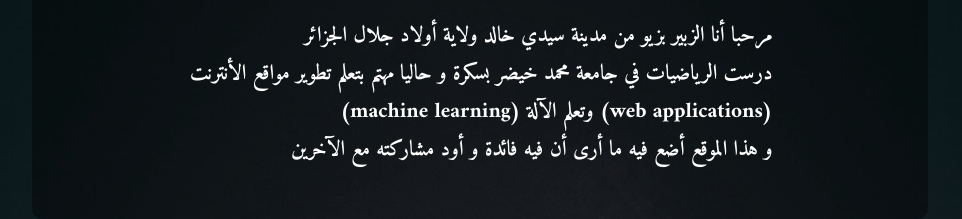
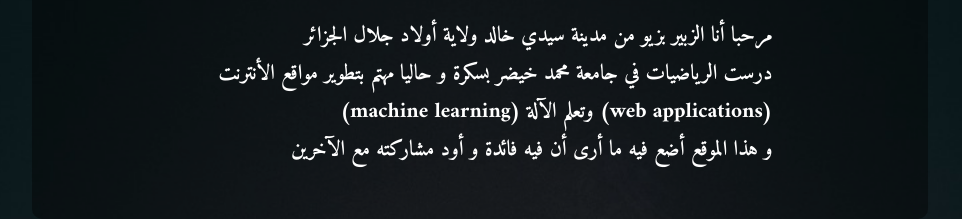
Before and after one commit to ezzobir/ezzobir.github.io, a plain HTML site: page index.html in a window 1280 px wide. Shown: the part 309-528 px from the top of the page, without its empty margins (160-1122 px from the left). Drawn offline with Linux system fonts and the light colour scheme; a web font is replaced by a local one.

Commit message:
add some modifications

```diff
--- a/index.html
+++ b/index.html
@@ -52,7 +52,7 @@
                 مرحبا أنا الزبير بزيو من مدينة سيدي خالد ولاية أولاد جلال الجزائر
                 <br>
                 درست الرياضيات في جامعة محمد خيضر بسكرة و حاليا مهتم
-                بتعلم تطوير مواقع الأنترنت (web applications) وتعلم الآلة (machine learning)
+                بتطوير مواقع الأنترنت (web applications) وتعلم الآلة (machine learning)
                 <br>
                 و هذا الموقع أضع فيه ما أرى أن فيه فائدة و أود مشاركته مع الآخرين
             </p>
```
